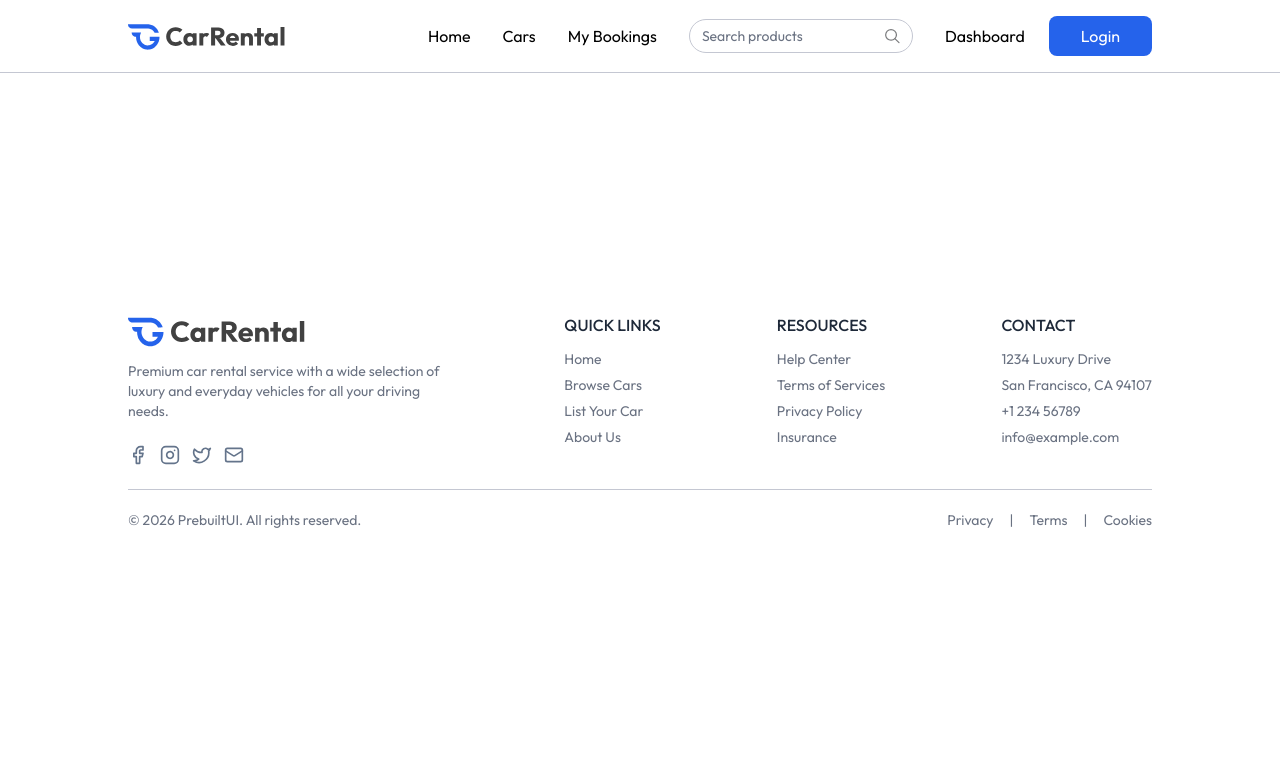
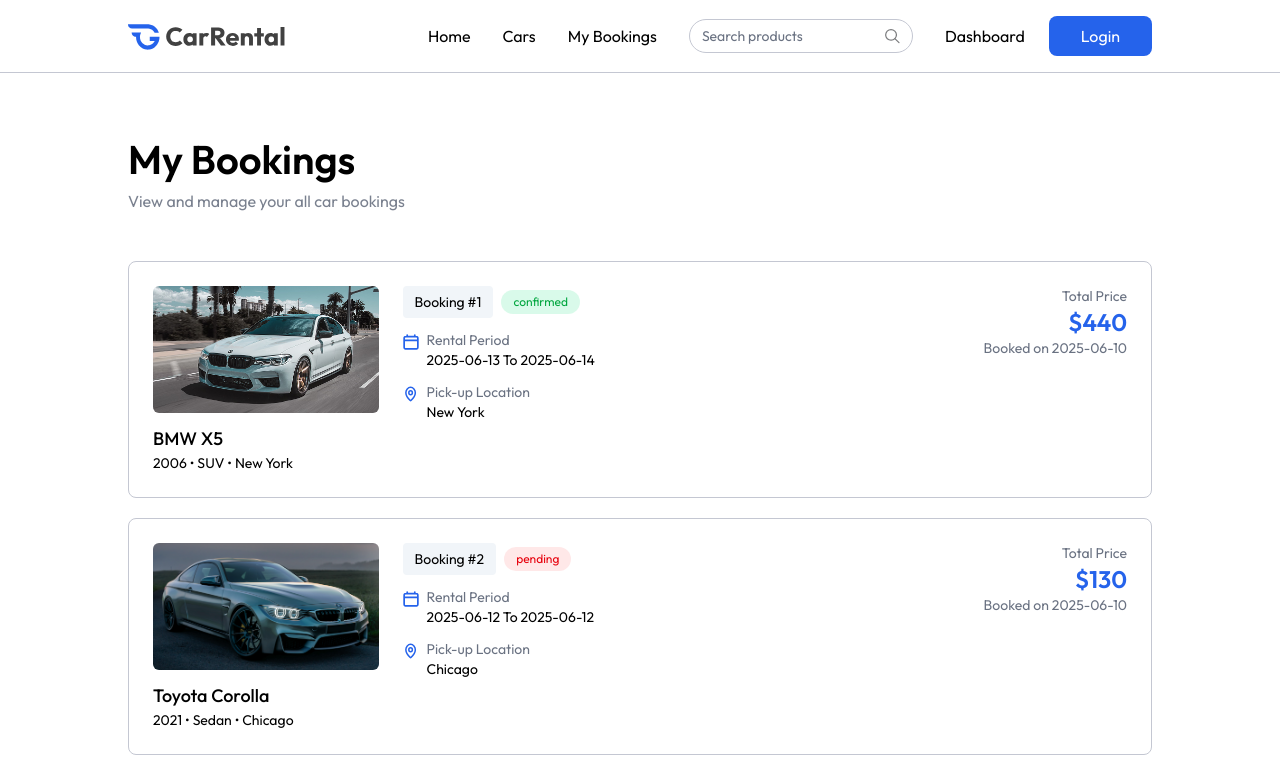
Before and after one commit to Pinki049/CarRental_MERN, a React (Vite) app in the folder client/: page /my-bookings in a window 1280 px wide. Shown: the top 773 px of the page. Built offline with nearby package versions, Linux system fonts and the light colour scheme.

Commit message:
my-bookings page

```diff
--- a/client/src/pages/MyBookings.jsx
+++ b/client/src/pages/MyBookings.jsx
@@ -1,8 +1,79 @@
-import React from 'react'
+import React, { useEffect, useState } from 'react'
+import { assets, dummyMyBookingsData } from '../assets/assets'
+import Title from '../components/Title'
 
 const MyBookings = () => {
+
+    const [bookings, setBookings] = useState([])
+    const  currency = import.meta.env.VITE_CURRENCY
+
+      const fetchMyBookings = async ()=>{
+        setBookings(dummyMyBookingsData)
+      }
+
+      useEffect(()=>{
+        fetchMyBookings()
+      },[])
+
   return (
-    <div>
+    <div className='px-6 md:px-16 lg:px-24 xl:px-32 2xl:px-48 mt-16 text-sm max-w-7xl'>
+
+      <Title title='My Bookings'
+      subTitle='View and manage your all car bookings'
+      align="left"/>
+
+      <div>
+        {bookings.map((booking, index)=>(
+          <div key={booking._id} className='grid grid-cols-1 md:grid-cols-4 gap-6
+          p-6 border border-borderColor rounded-lg mt-5 first:mt-12' >
+
+           {/* Car image + info */}
+           <div className='md:col-span-1'>
+            <div className='rounded-md overflow-hidden mb-3'>
+              <img src={booking.car.image} alt="" className='w-full h-auto
+              aspect-video object-cover' />
+            </div>
+            <p className='text-lg font font-medium mt-2'>{booking.car.brand} {booking.car.model}</p>
+
+            <p className='text-grey-500'>{booking.car.year} • {booking.car.category} • {booking.car.location} </p>
+           </div>
+
+           {/* Booking info */}
+           <div className='md:col-span-2'>
+              <div className='flex items-center gap-2'>
+               <p className='px-3 py-1.5 bg-light rounded'>Booking #{index+1}</p>
+               <p className={`px-3 py-1 text-xs rounded-full ${booking.status === 'confirmed' ? 'bg-green-400/15 text-green-600' : 'bg-red-400/15 text-red-600'}`}>{booking.status}</p>
+              </div>
+
+              <div className='flex items-start gap-2 mt-3'>
+                <img src={assets.calendar_icon_colored} alt="" className='w-4 h-4 mt-1'/>
+                <div>
+                  <p className='text-gray-500'>Rental Period</p>
+                  <p>{booking.pickupDate.split('T')[0]} To {booking.returnDate.split('T')[0]}</p>
+                </div>
+              </div>
+
+              <div className='flex items-start gap-2 mt-3'>
+                <img src={assets.location_icon_colored} alt="" className='w-4 h-4 mt-1'/>
+                <div>
+                  <p className='text-gray-500'>Pick-up Location</p>
+                  <p>{booking.car.location}</p>
+                </div>
+              </div>
+            </div>
+
+            {/* Price */}
+            <div className='md:col-span-1 flex-col justify-between gap-6'>
+              <div className='text-sm text-gray-500 text-right'>
+                <p>Total Price</p>
+                <h1 className='text-2xl font-semibold text-primary'>{currency}{booking.price}</h1>
+                <p>Booked on {booking.createdAt.split('T')[0]}</p>
+              </div>
+            </div>
+
+         </div>
+        ))}
+      </div>
 
     </div>
   )
```
